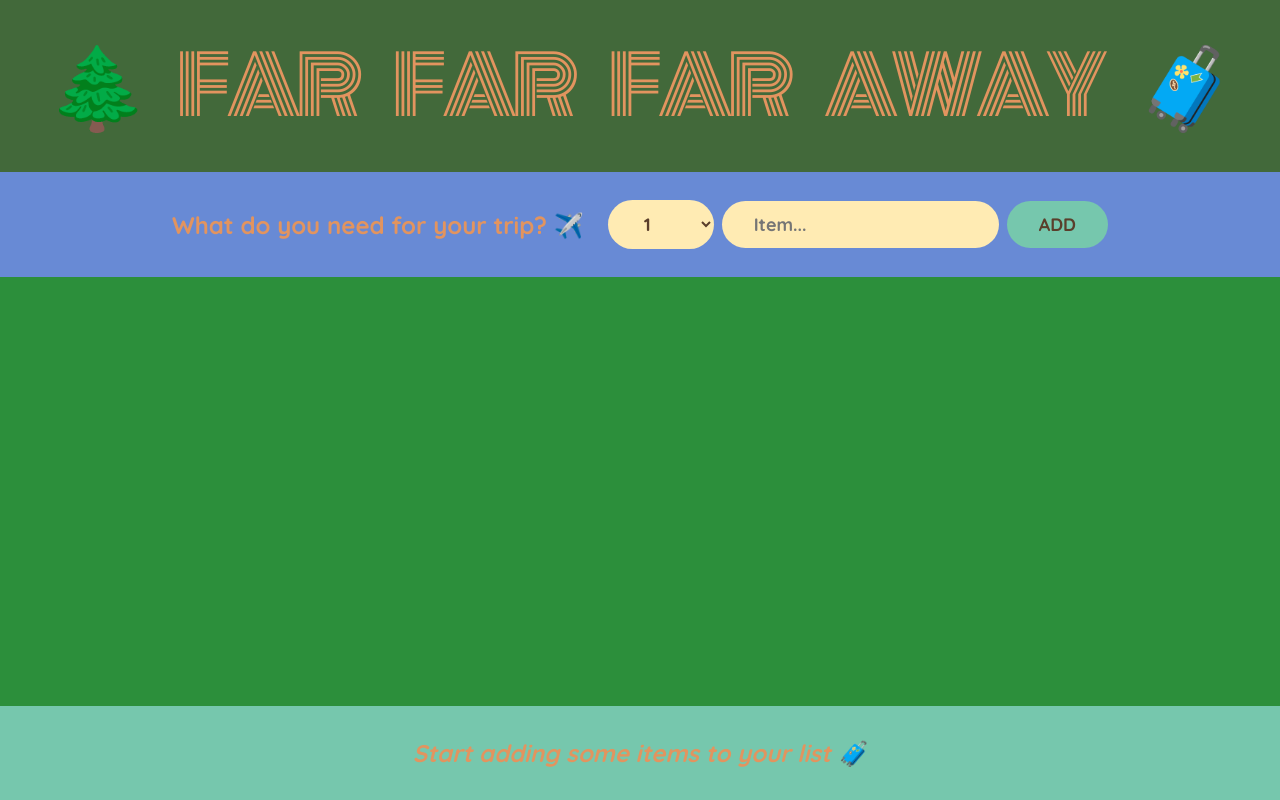
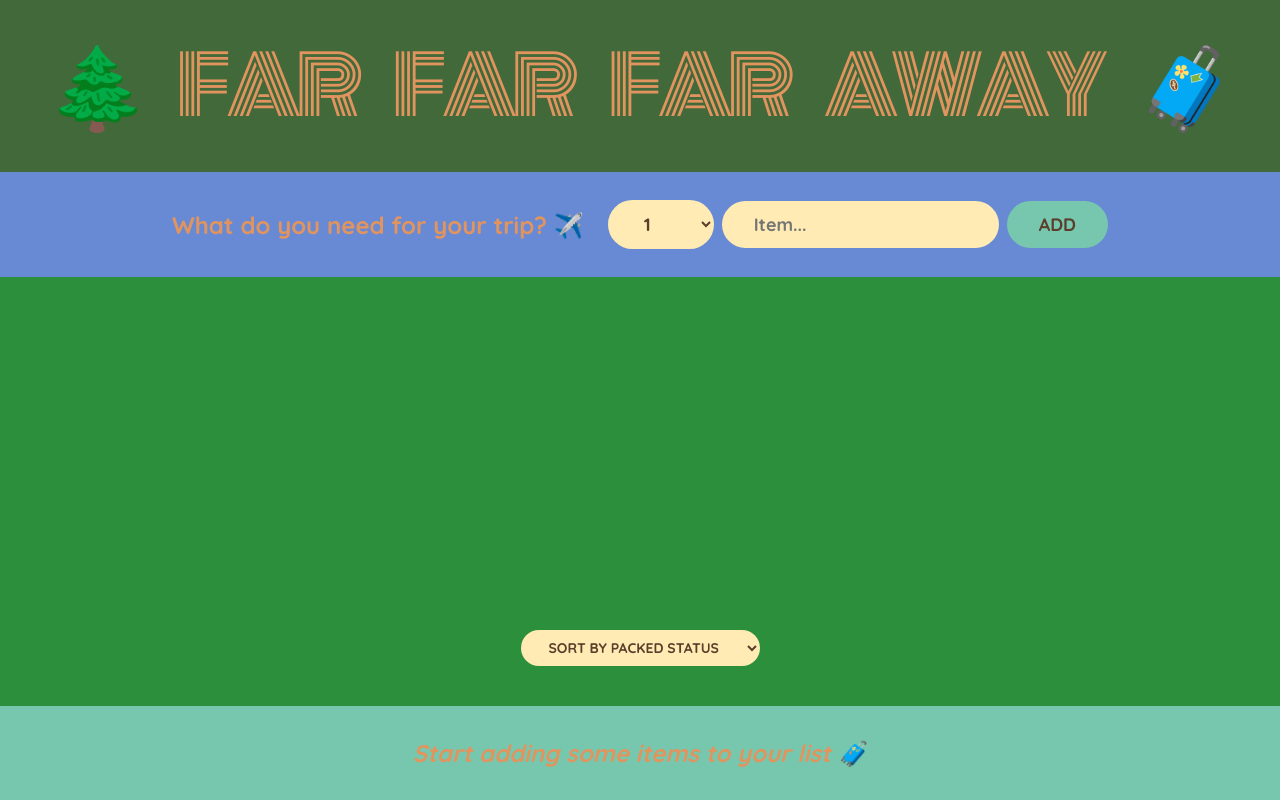
Before and after one commit to gtzjesus/FarAway, a React (Create React App) app: page / in a window 1280 px wide. Built offline with nearby package versions, Linux system fonts and the light colour scheme; the HTML template or start-up script is replaced by a standard one.

Commit message:
Sorting Items w Derived State

```diff
--- a/src/App.js
+++ b/src/App.js
@@ -78,10 +78,23 @@
   );
 }
 function PackingList({ items, onDeleteItem, onHandleToggleItem }) {
+  const [sortBy, setSortBy] = useState('packed');
+  let sortedItems;
+
+  if (sortBy === 'input') sortedItems = items;
+  if (sortBy === 'description')
+    sortedItems = items
+      .slice()
+      .sort((a, b) => a.description.localeCompare(b.description));
+
+  if (sortBy === 'packed')
+    sortedItems = items
+      .slice()
+      .sort((a, b) => Number(a.packed) - Number(b.packed));
   return (
     <div className="list">
       <ul>
-        {items.map((item) => (
+        {sortedItems.map((item) => (
           <Item
             item={item}
             onDeleteItem={onDeleteItem}
@@ -90,9 +103,21 @@
           />
         ))}
       </ul>
+
+      <div className="actions">
+        <select
+          value={sortBy}
+          onChange={(event) => setSortBy(event.target.value)}
+        >
+          <option value="input">Sort by input order</option>
+          <option value="description">Sort by description</option>
+          <option value="packed">Sort by packed status</option>
+        </select>
+      </div>
     </div>
   );
 }
+
 function Item({ item, onDeleteItem, onHandleToggleItem }) {
   return (
     <li>
```
